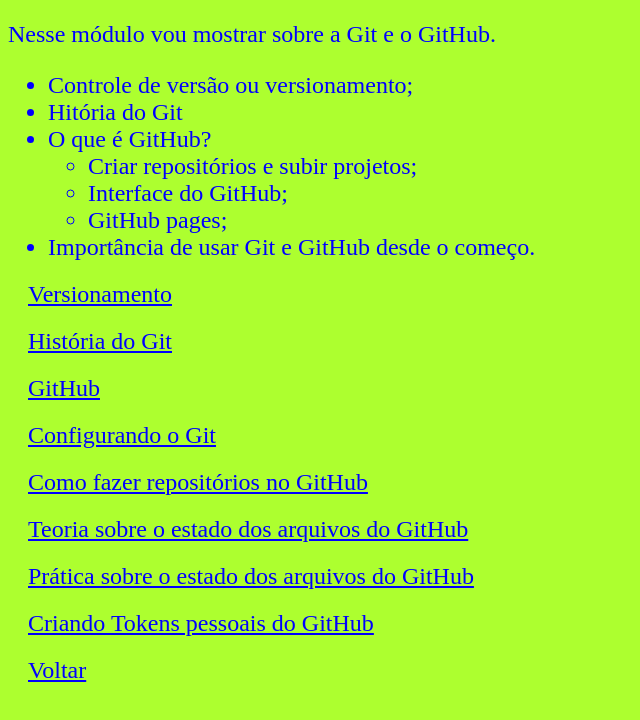
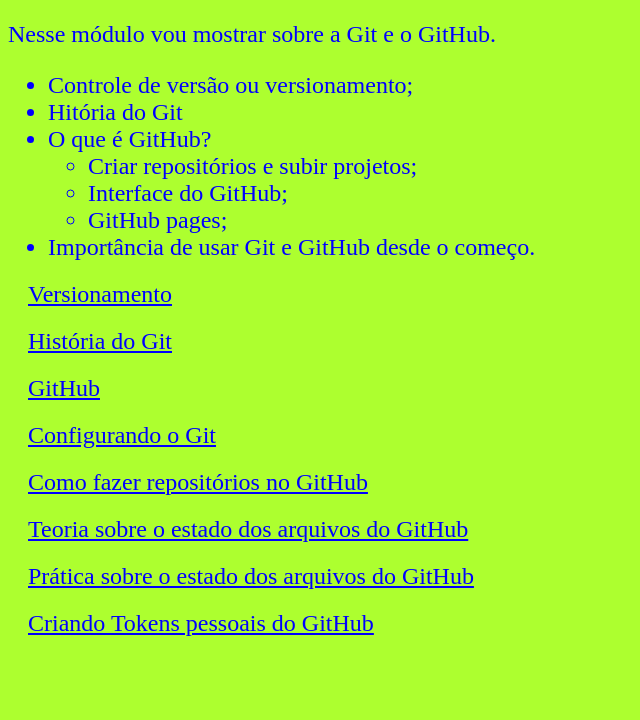
Before and after one commit to Catbroos/Como-usar-o-Git-e-o-GitHub, a plain HTML site: page index.html in a window 1280 px wide. Shown: the part 52-772 px from the top of the page, without its empty margins (0-640 px from the left). Drawn offline with Linux system fonts and the light colour scheme.

Commit message:
Foi removido o botão voltar da página inicila

```diff
--- a/index.html
+++ b/index.html
@@ -29,6 +29,5 @@
     <a href="Aulas/6-Estados dos arquivos do Git(teoria)/index.html">Teoria sobre o estado dos arquivos do GitHub</a>
     <a href="Aulas/7-Estados dos arquivos do Git(Pratica)/index.html">Prática sobre o estado dos arquivos do GitHub</a>
     <a href="Aulas/8-Token pessoal GitHub/index.html">Criando Tokens pessoais do GitHub</a>
-    <a href="../../index.HTML">Voltar</a>
 </body>
 </html>
```
